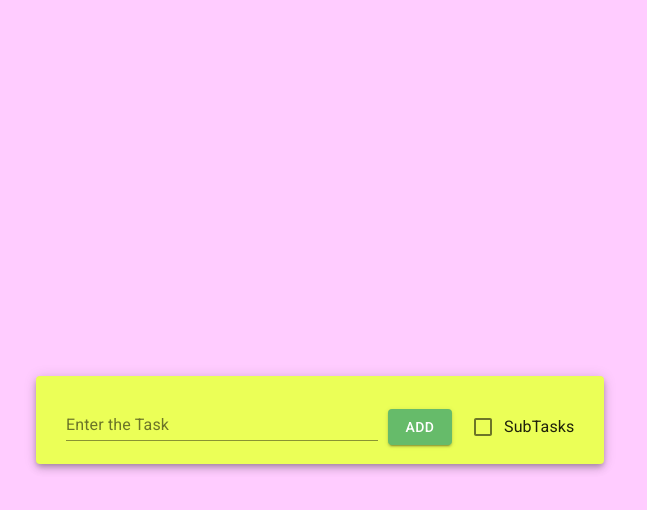
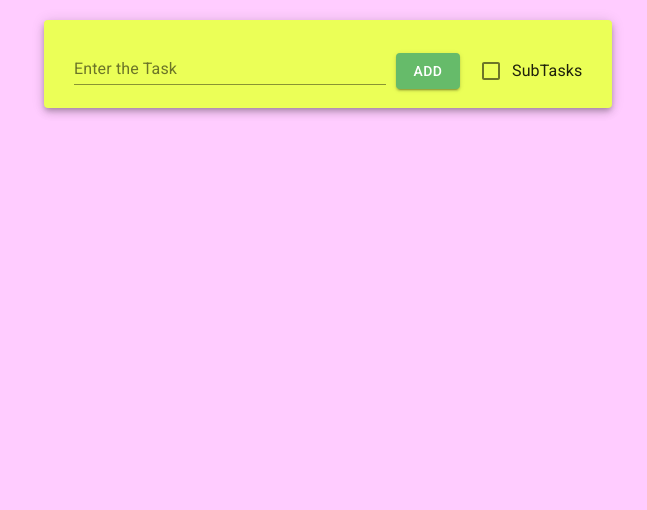
Before and after one commit to HemanthKumarAchanta/progress-tracker, a React (Create React App) app: page / in a window 1280 px wide. Shown: the top 510 px of the page, without its empty margins (336-983 px from the left). Built offline with nearby package versions, Linux system fonts and the light colour scheme.

Commit message:
added container to center the paper

```diff
--- a/src/Components/Home/Home.js
+++ b/src/Components/Home/Home.js
@@ -9,6 +9,7 @@ import DeleteIcon from "@material-ui/icons/Delete";
 import List from "@material-ui/core/List";
 import ListItem from "@material-ui/core/ListItem";
 import ListItemIcon from "@material-ui/core/ListItemIcon";
+import Container from "@material-ui/core/Container";
 
 import ListItemSecondaryAction from "@material-ui/core/ListItemSecondaryAction";
 import ListItemText from "@material-ui/core/ListItemText";
@@ -49,10 +50,6 @@ const useStyles = makeStyles((theme) => ({
 
     background: "#EBFF57",
     margin: theme.spacing(2),
-    position: "absolute",
-    left: "50%",
-    top: "50%",
-    transform: "translate(-50%, -50%)",
   },
   input: {
     width: 312,
@@ -112,6 +109,7 @@ const Home = () => {
   return (
     <div className="home">
       <div className={classes.root}>
+        <Container maxWidth="sm">
           <Paper className={classes.paper} elevation={5}>
             <TextField
               id="standard-basic"
@@ -163,6 +161,7 @@ const Home = () => {
               A New Task is Added!
             </Alert>
           </Snackbar>
+        </Container>
       </div>
     </div>
   );
```
Lines whose indentation alone changed are shown as unchanged.
